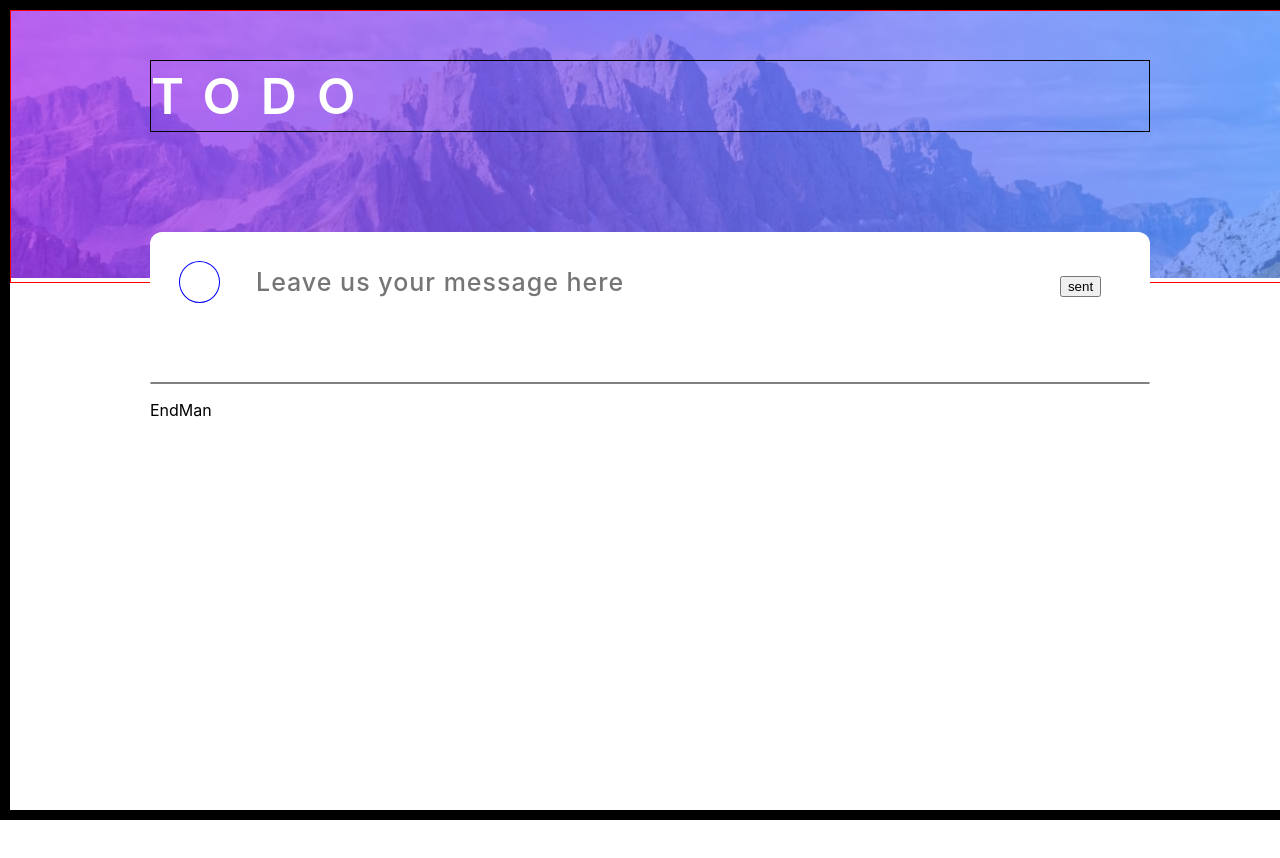
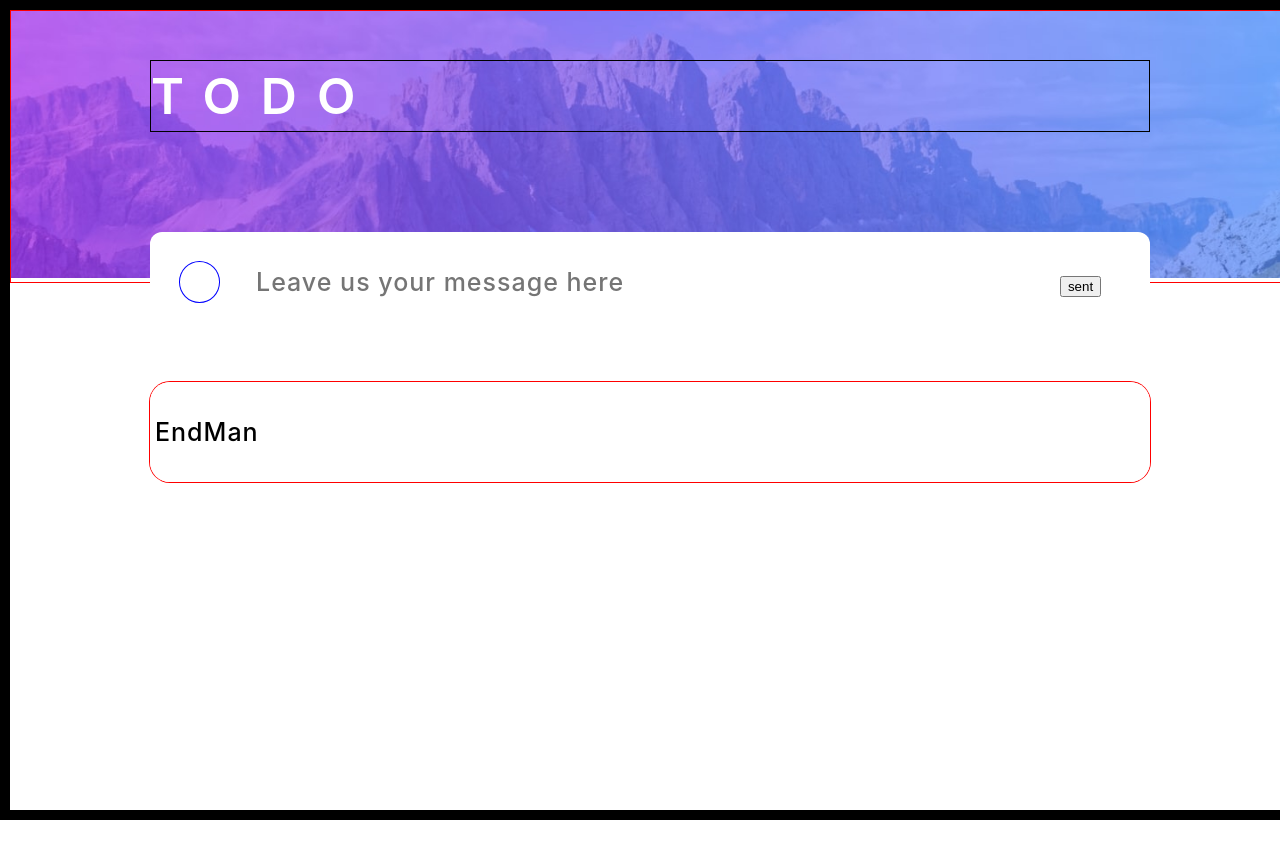
Before and after one commit to EdRafCas/Todo_app, a React (Create React App) app: page / in a window 1280 px wide. Shown: the top 858 px of the page. Built offline with nearby package versions, Linux system fonts and the light colour scheme.

Commit message:
changes to boxes, need to check sass naming

```diff
--- a/src/App.js
+++ b/src/App.js
@@ -98,16 +98,14 @@ const App = () => {
           </li>
         )
       })}
+        <div className='input-container-list'>
+          <div className='input-container-inner'>
+            <span>EndMan</span>
+          </div>
+        </div>
       </ul>
 
-      <div className='input-container-list'>
-        <div className='checkbox-container'>
-          <div className='circle-container'></div>
-        </div>
-        <div className='input-container-inner'>
-          <span>EndMan</span>
-        </div>
-      </div>
+
     </div>
   </div>
   );
--- a/src/App.scss
+++ b/src/App.scss
@@ -80,11 +80,12 @@
       /* border:1px red solid; */
       border-collapse: separate;
       overflow:hidden;
-      border: 1px grey solid;
-
+      /* border: 1px grey solid; */
+      padding-left:0px;
+      box-shadow: 0 0 0 1px red;
       .input-container-list{
         height:100px;
-        /* border:1px red solid; */
+        /* border: 1px grey solid; */
         display:flex;
         flex-direction:row;
         align-items: center;
```
